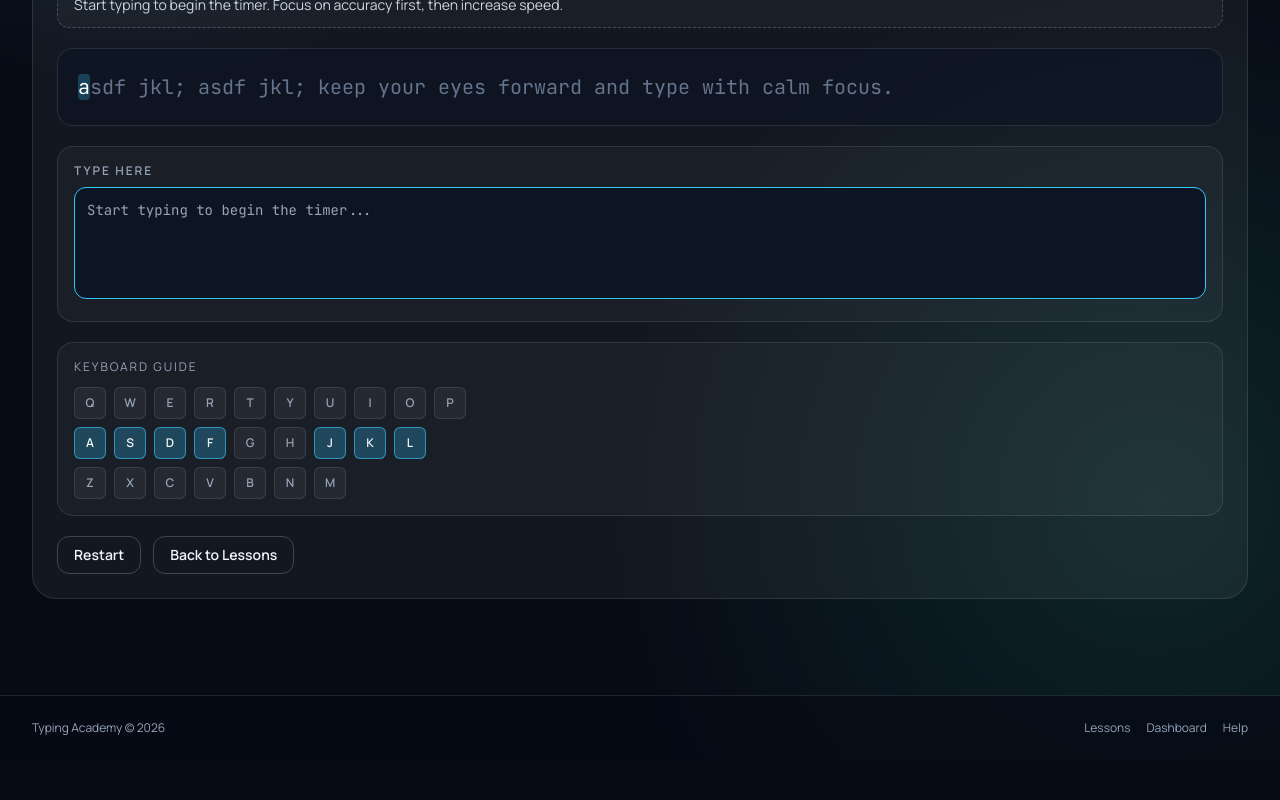
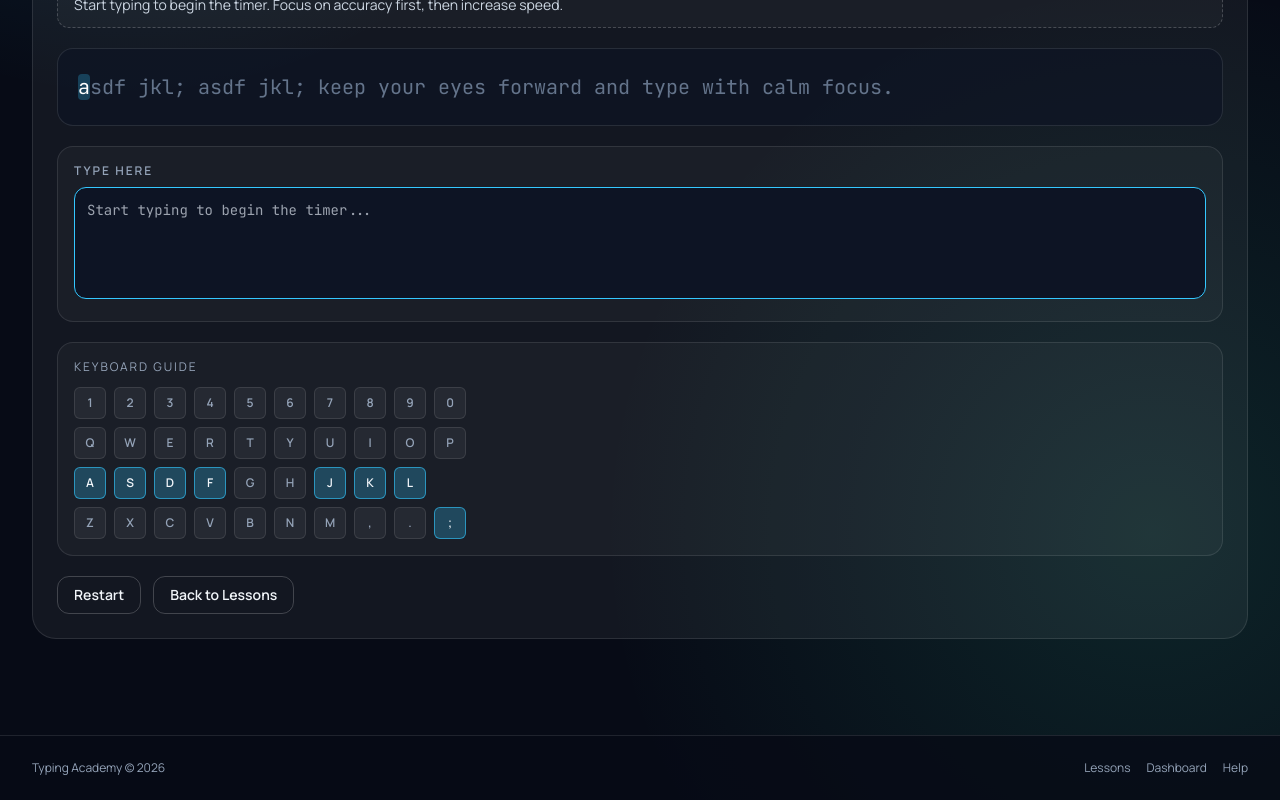
Before and after one commit to Arbab-ofc/Typing-Academy, a React (Vite) app: page /lessons/1 in a window 1280 px wide. Shown: the part 536-1336 px from the top of the page. Before the commit the page ends 1296 px from the top, so only its background shows below. Built offline with nearby package versions, Linux system fonts and the light colour scheme.

Commit message:
feat: expand keyboard guide to numbers and punctuation

```diff
--- a/src/components/practice/KeyboardGuide.jsx
+++ b/src/components/practice/KeyboardGuide.jsx
@@ -1,7 +1,8 @@
 const rows = [
+  ['1', '2', '3', '4', '5', '6', '7', '8', '9', '0'],
   ['Q', 'W', 'E', 'R', 'T', 'Y', 'U', 'I', 'O', 'P'],
   ['A', 'S', 'D', 'F', 'G', 'H', 'J', 'K', 'L'],
-  ['Z', 'X', 'C', 'V', 'B', 'N', 'M']
+  ['Z', 'X', 'C', 'V', 'B', 'N', 'M', ',', '.', ';']
 ];
 
 export default function KeyboardGuide({ keysPracticed }) {
```
